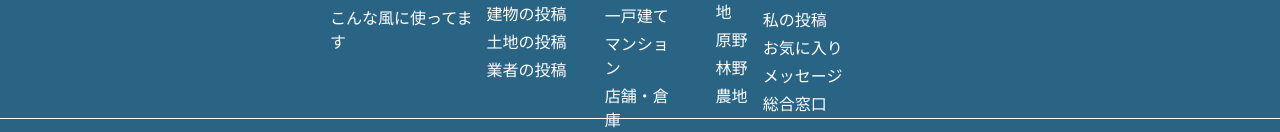
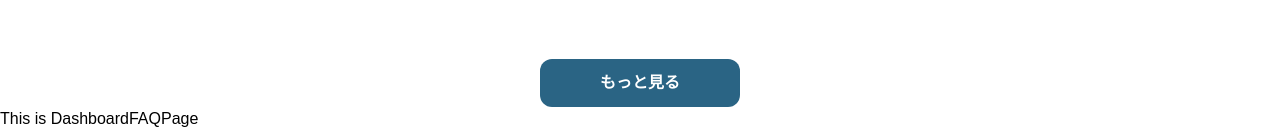
Before and after one commit to stormrageqb/FudosanRealEstate, a React (Create React App) app in the folder Front-end/: page / in a window 1280 px wide. Shown: the part 2628-2760 px from the top of the page. Built offline with nearby package versions, Linux system fonts and the light colour scheme.

Commit message:
feat: new-component-dashboard-realestate-postboard

```diff
--- a/Front-end/src/pages/DashboardPage/DashboardRealEstatePostBoard.jsx
+++ b/Front-end/src/pages/DashboardPage/DashboardRealEstatePostBoard.jsx
@@ -242,8 +242,9 @@
 const DashboardRealEstatePostBoard = () => {
 
     return(
-        <div className='flex justify-center w-full'>
-            <div className=' grid gap-8 grid-cols-4 mt-5  box-border max-w-[1840px]'>
+        <div className='flex flex-col items-center w-full'>
+            <div className=' text-center text-[40px] mt-5'>売ります掲示板</div>
+            <div className=' grid gap-x-8 gap-y-12 grid-cols-4 mt-5 mx-auto box-border max-w-[1100px]'>
                 {
                     realEstateInfo.map((realEstate, index) => {
                         return(
@@ -252,6 +253,7 @@
                     })
                 }
             </div>
+            <div className=' w-[200px] bg-[#2A6484] font-semibold text-white text-center py-[12px] mt-20 rounded-xl'>もっと見る</div>
         </div>
     );
 }
```
